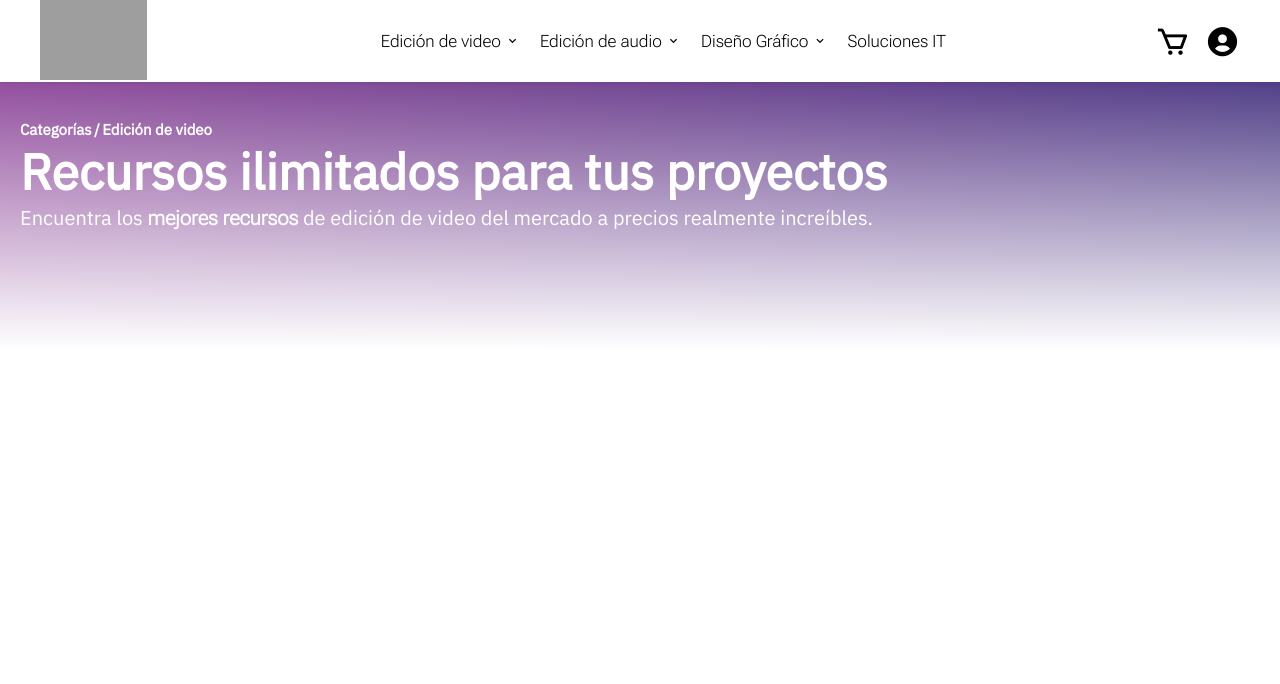
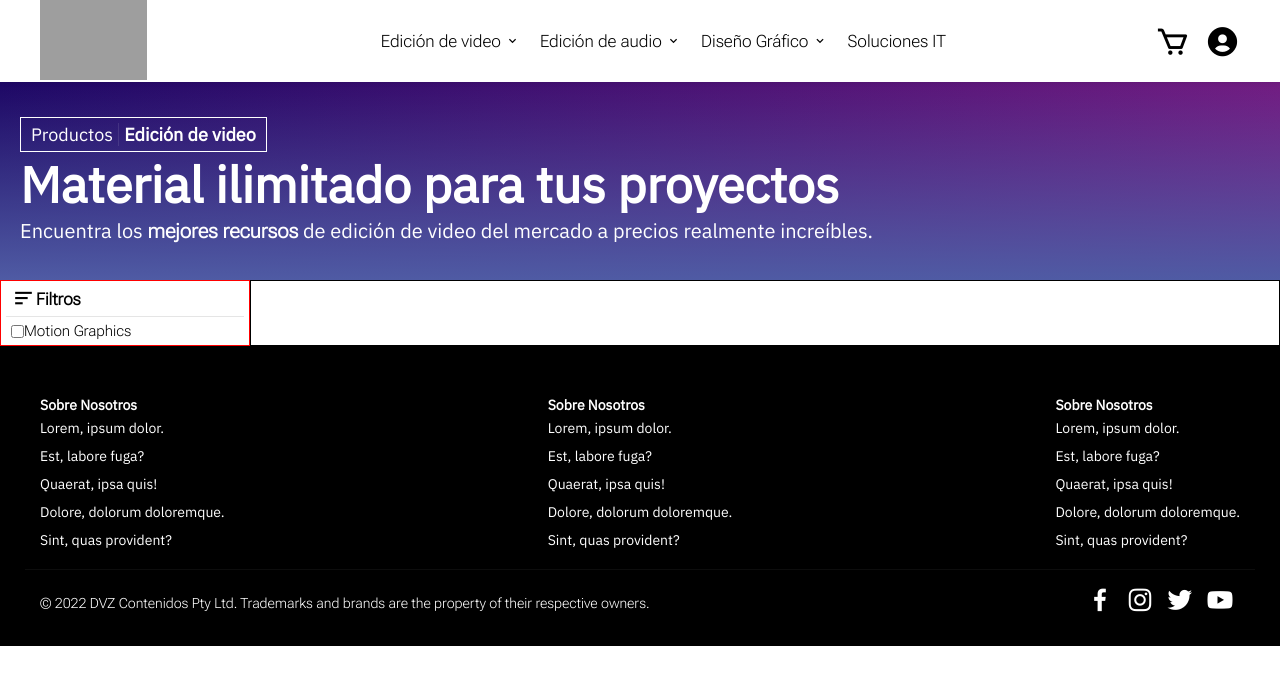
Before and after one commit to tomdvazq/dvz-eCommerce, a website: page internal/edicion-de-video.html in a window 1280 px wide. Shown: the top 684 px of the page. Drawn offline with nearby package versions, Linux system fonts and the light colour scheme; grey boxes are pictures that could not be loaded; files whose address does not match are found by name; a web font is replaced by a local one.

Commit message:
add filters in internal main section

```diff
--- a/internal/edicion-de-video.html
+++ b/internal/edicion-de-video.html
@@ -130,12 +130,26 @@
         <!-- Internal Main -->
         <main class="internal-main">
             <section class="welcome">
-                <span><a href="">Categorías</a> <span class="slatch">/</span> <a href="">Edición de video</a></span>
-                <h2>Recursos ilimitados para tus proyectos</h2>
-                <p>Encuentra los <b>mejores recursos</b> de edición de video del mercado a precios realmente increíbles.</p>
+                <span class="section"><a href="">Productos</a><a href="">Edición de video</a></span>
+                <h2>Material ilimitado para tus proyectos</h2>
+                <p>Encuentra los <b>mejores recursos</b> de edición de video del mercado a precios realmente increíbles. </p>
             </section>
-            <section class="asd">
-                <h2>Hola</h2>
+            <section class="products">
+                <div class="filters">
+                    <div class="filters-text">
+                        <i class='bx bx-menu-alt-left'></i>
+                        <h6>Filtros</h6>
+                    </div>
+                    <div class="checkboxes">
+                        <div class="motion-graphics">
+                            <input type="checkbox" name="motion-graphic" id="">
+                            <p>Motion Graphics</p>
+                        </div>
+                    </div>
+                </div>
+                <div class="products-cards">
+
+                </div>
             </section>
         </main>
         <!-- Footer -->
--- a/scss/base/_grid.scss
+++ b/scss/base/_grid.scss
@@ -1,29 +1,14 @@
-// .container{
-//     display: grid;
-//     grid-template-columns: 1fr;
-//     grid-template-rows: 80px 1fr 320px;
-//     @include mQuerie(footertablet){
-//         grid-template-rows: 80px 1fr 360px;
-//     }
-//     @include mQuerie(tablethw){
-//         grid-template-rows: 80px 1fr 780px;
-//     }
-//     @include mQuerie(gridmobile){
-//         grid-template-rows: 80px 1fr 800px;
-//     }
-// }
-
-// .container-internal{
-//     display: grid;
-//     grid-template-columns: 1fr;
-//     grid-template-rows: 80px 1fr 300px;
-//     @include mQuerie(footertablet){
-//         grid-template-rows: 80px 1fr 360px;
-//     }
-//     @include mQuerie(tablethw){
-//         grid-template-rows: 80px 1fr 780px;
-//     }
-//     @include mQuerie(gridmobile){
-//         grid-template-rows: 80px 1fr 800px;
-//     }
-// }
+.container-internal{
+    display: grid;
+    grid-template-columns: 1fr;
+    grid-template-rows: 80px 1fr 300px;
+    @include mQuerie(footertablet){
+        grid-template-rows: 80px 1fr 360px;
+    }
+    @include mQuerie(tablethw){
+        grid-template-rows: 80px 1fr 780px;
+    }
+    @include mQuerie(gridmobile){
+        grid-template-rows: 80px 1fr 800px;
+    }
+}
--- a/scss/layout/_main.scss
+++ b/scss/layout/_main.scss
@@ -1,7 +1,7 @@
 .cuerpo {
     grid-row: 2;
     .portada {
-        background-size: cover;
+        background: linear-gradient(rgba(255, 255, 255, 0) 0%, rgb(255, 255, 255) 100%), linear-gradient(270deg, rgb(29, 6, 100) 0%,rgb(114, 27, 129)) 100%;
         height: 600px;
         display: flex;
         flex-direction: row;
@@ -35,7 +35,7 @@
             }
 
             h1 {
-                color: black;
+                color: white;
                 font-family: IBM;
                 font-weight: Bold;
                 font-size: 6rem;
@@ -70,7 +70,7 @@
                 @extend h1;
                 font-size: 3.5rem;
                 font-weight: 100;
-                color: black;
+                color: white;
 
                 @include mQuerie(xl) {
                     font-size: 3rem;
--- a/scss/pages/_internal.scss
+++ b/scss/pages/_internal.scss
@@ -1,22 +1,28 @@
 .internal-main{
-    display: grid;
-    grid-template-columns: 1fr;
-    grid-template-rows: 350px repeat(3, 1fr);
-    background-color: rgba(255, 255, 255, 1);
-
+    grid-row: 2;
     .welcome{
-        grid-row: 1;
+        height: 200px;
+        width: 100vw;
         padding-left: 20px;
-        background: linear-gradient(rgba(255, 255, 255, 0) 0%, rgb(255, 255, 255) 100%), linear-gradient(270deg, rgb(29, 6, 100) 0%,rgb(114, 27, 129)) 100%;
+        background: linear-gradient(rgba(255, 255, 255, 0) 0%, rgb(79, 91, 164) 100%), linear-gradient(270deg, rgb(114, 27, 129)0%,rgb(29, 6, 100)) 100%;
         @include flex(column, center, flex-start);
-        span{
+        .section{
+            border: solid 1px white;
+            padding: 5px;
             a{
                 text-decoration: none;
-                font-size: 1.5rem;
-                font-weight: bold;
+                font-size: 1.8rem;
                 font-family: IBM;
                 color: white;
+                padding: 0px 5px;
+                border-right: solid 1px rgba(255, 255, 255, .1);
+                &:nth-child(2){
+                    border-right: none;
+                    font-weight: bold;
+                    color: white;
+                }
             }
+
             .slatch{
                 @extend a;
             }
@@ -33,11 +39,33 @@
             color: white;
         }
     }
-    .asd{
-        height: 400px;
-        h2{
-            color: white;
-            font-size: 10rem;
+    .products{
+        display: grid;
+        grid-template-columns: 250px 1fr;
+        grid-template-rows: 1fr;
+        .filters{
+            grid-column: 1;
+            border: solid 1px red;
+            padding: 0px 5px;
+            .filters-text{
+                @include flex(row, flex-start, center);
+                color: black;
+                font-size: 2.5rem;
+                padding: 5px;
+                border-bottom: solid 1px rgba(0, 0, 0, .1);
+            }
+            .checkboxes{
+                @include flex(row, flex-start, center);
+                .motion-graphics{
+                    padding: 5px;
+                    @include flex(row, flex-start, center);
+                    font-size: 1.5rem;
+                }
+            }
+        }
+        .products-cards{
+            grid-column: 2;
+            border: solid 1px black;
         }
     }
 }
```
Also changed, not shown: css/estilos.css.
